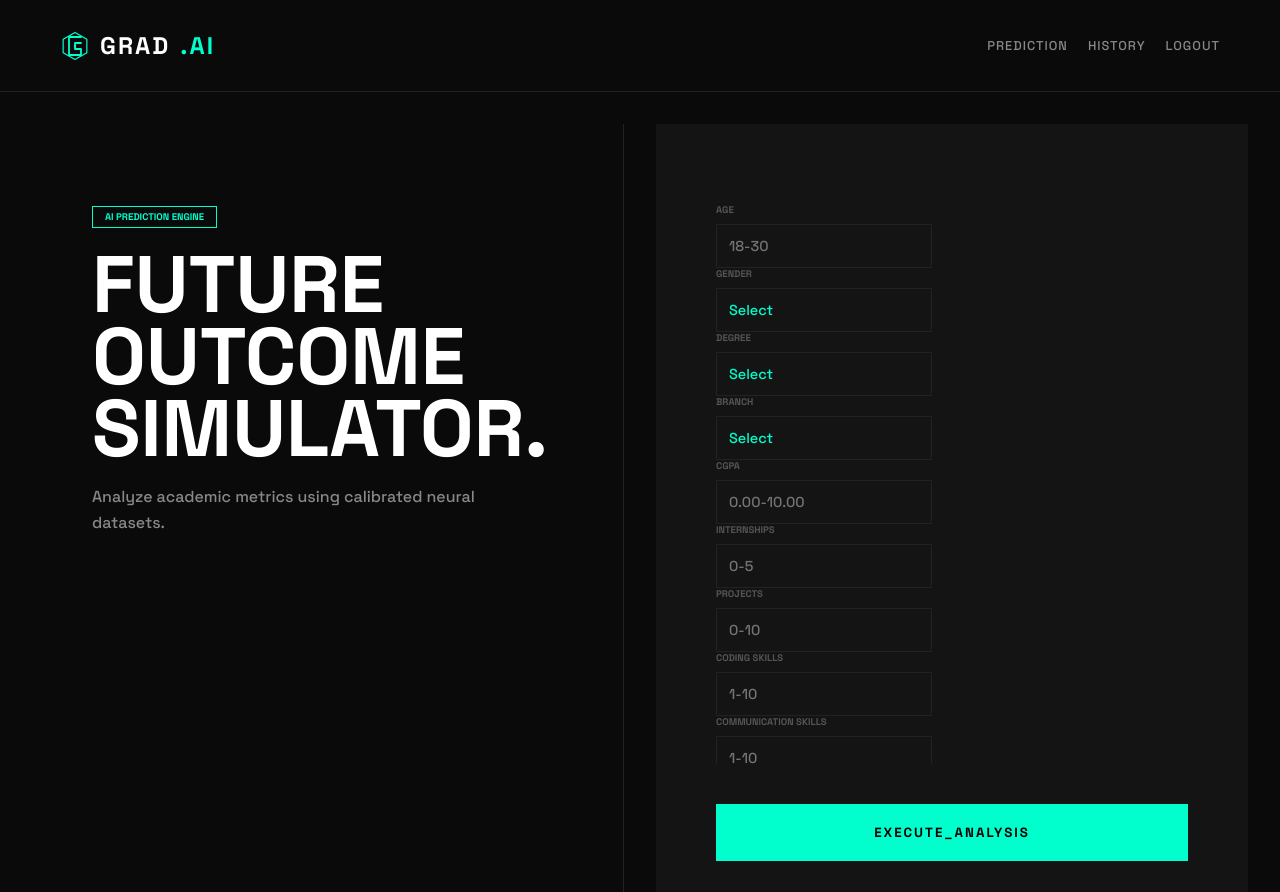
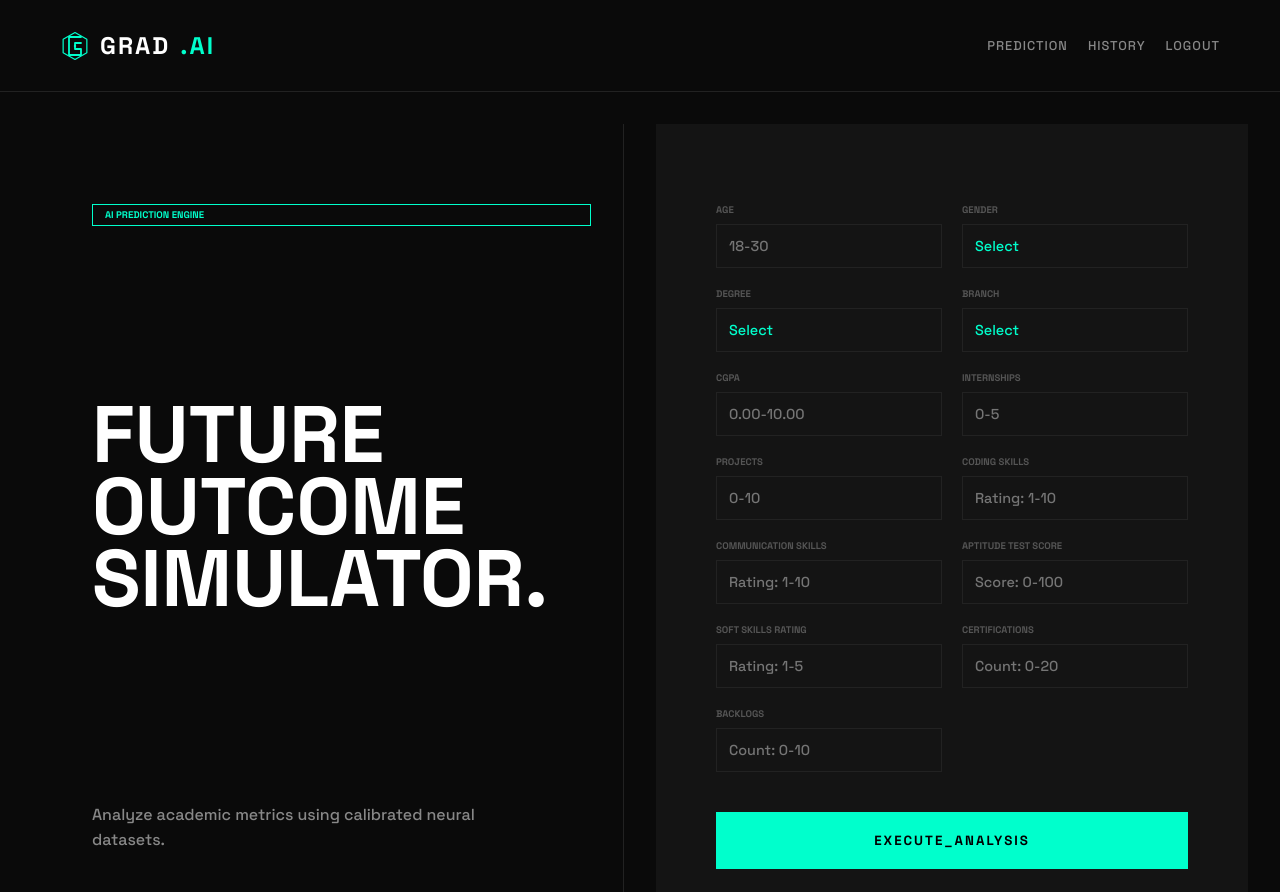
Before and after one commit to abdul2005-tech/Grad_AI, a React (Vite) app in the folder frontend/: page / in a window 1280 px wide. Built offline with nearby package versions, Linux system fonts and the light colour scheme; sample sign-in values are in the browser's storage.

Commit message:
changes updated

```diff
--- a/frontend/package.json
+++ b/frontend/package.json
@@ -12,6 +12,7 @@
   "dependencies": {
     "react": "^19.2.0",
     "react-dom": "^19.2.0",
+    "react-markdown": "^10.1.0",
     "react-router-dom": "^7.13.0"
   },
   "devDependencies": {
--- a/frontend/src/Home.jsx
+++ b/frontend/src/Home.jsx
@@ -1,4 +1,5 @@
 import { useState, useRef } from "react";
+import ReactMarkdown from "react-markdown"; // 👈 Import Markdown Support
 
 const API = import.meta.env.VITE_API_URL;
 
@@ -24,12 +25,12 @@ const Home = () => {
     { name: "CGPA", type: "number", placeholder: "0.00-10.00", step: "0.01", min: 0, max: 10 },
     { name: "Internships", type: "number", placeholder: "0-5", min: 0 },
     { name: "Projects", type: "number", placeholder: "0-10", min: 0 },
-    { name: "Coding_Skills", type: "number", placeholder: "1-10", min: 1, max: 10 },
-    { name: "Communication_Skills", type: "number", placeholder: "1-10", min: 1, max: 10 },
-    { name: "Aptitude_Test_Score", type: "number", placeholder: "0-100", min: 0, max: 100 },
-    { name: "Soft_Skills_Rating", type: "number", placeholder: "1-5", min: 1, max: 5 },
-    { name: "Certifications", type: "number", placeholder: "0-20", min: 0 },
-    { name: "Backlogs", type: "number", placeholder: "0-10", min: 0 }
+    { name: "Coding_Skills", type: "number", placeholder: "Rating: 1-10", min: 1, max: 10 },
+    { name: "Communication_Skills", type: "number", placeholder: "Rating: 1-10", min: 1, max: 10 },
+    { name: "Aptitude_Test_Score", type: "number", placeholder: "Score: 0-100", min: 0, max: 100 },
+    { name: "Soft_Skills_Rating", type: "number", placeholder: "Rating: 1-5", min: 1, max: 5 },
+    { name: "Certifications", type: "number", placeholder: "Count: 0-20", min: 0 },
+    { name: "Backlogs", type: "number", placeholder: "Count: 0-10", min: 0 }
   ];
 
   const handleChange = (e) => {
@@ -50,7 +51,8 @@ const Home = () => {
   const handleSubmit = async (e) => {
     if (e) e.preventDefault();
     setLoading(true);
-    setAdvice("");
+    setResult(""); // Reset old results
+    setAdvice(""); // Reset old advice
 
     try {
       const token = localStorage.getItem("token");
@@ -75,6 +77,7 @@ const Home = () => {
       setAdvice(data.advice || "");
 
     } catch (err) {
+      console.error("Submission error:", err);
       alert("System Offline: Ensure Flask is active.");
     } finally {
       setLoading(false);
@@ -83,43 +86,36 @@ const Home = () => {
 
   return (
     <main className="content-grid">
-      {/* Left Side: Information & Results */}
       <aside className="hero-side">
-        <div className="hero-text-content">
         <div className="badge">AI PREDICTION ENGINE</div>
         <h1>Future <br />Outcome <br />Simulator.</h1>
-          <p className="hero-subtext">Analyze academic metrics using calibrated neural datasets.</p>
-        </div>
+        <p>Analyze academic metrics using calibrated neural datasets.</p>
 
-        <div className="results-container">
+        {/* Results Section */}
         {result && (
           <div className={`cyber-result ${result === "Placed" ? "success" : "warning"}`}>
-              <div className="result-header">
-                <span className="status-dot"></span>
             <small>CALCULATION COMPLETE</small>
-              </div>
             <div className="result-value">{result}</div>
           </div>
         )}
 
+        {/* AI Advice Section - Placed directly below Result */}
         {advice && (
           <div className="cyber-advice">
             <div className="advice-header">
-                <span className="pulse-icon"></span>
+              <span className="pulse-dot"></span>
               <small>AI CAREER GUIDANCE</small>
             </div>
-              <div className="advice-body">
-                <p>{advice}</p>
+            {/* 👈 Render Advice using ReactMarkdown for better visibility */}
+            <div className="advice-text">
+               <ReactMarkdown>{advice}</ReactMarkdown>
             </div>
           </div>
         )}
-        </div>
       </aside>
 
-      {/* Right Side: Input Form */}
       <section className="form-side">
         <form className="cyber-form" onSubmit={handleSubmit}>
-          <div className="form-scroll-area">
           {fieldConfigs.map((config, index) => (
             <div key={config.name} className="cyber-input-group">
               <label>{config.name.replace(/_/g, " ")}</label>
@@ -154,7 +150,7 @@ const Home = () => {
               )}
             </div>
           ))}
-          </div>
+
           <button type="submit" className="cyber-btn" disabled={loading}>
             {loading ? "INITIALIZING..." : "EXECUTE_ANALYSIS"}
           </button>
--- a/frontend/src/index.css
+++ b/frontend/src/index.css
@@ -404,3 +404,23 @@ body {
 .form-scroll-area::-webkit-scrollbar-thumb {
   background: #333;
 }
+.advice-text {
+  font-size: 0.9rem;
+  line-height: 1.6;
+  color: #bdc3c7;
+  margin: 0;
+}
+
+/* Ensure lists inside the advice are visible */
+.advice-text ul {
+  padding-left: 1.2rem;
+  margin: 0.5rem 0;
+}
+
+.advice-text li {
+  margin-bottom: 0.4rem;
+}
+
+.advice-text strong {
+  color: #00ff9d; /* Make bold text pop in AI green */
+}
```
Also changed, not shown: 1 other file (tests, documents, lock files or other folders). Lines whose indentation alone changed are shown as unchanged.
